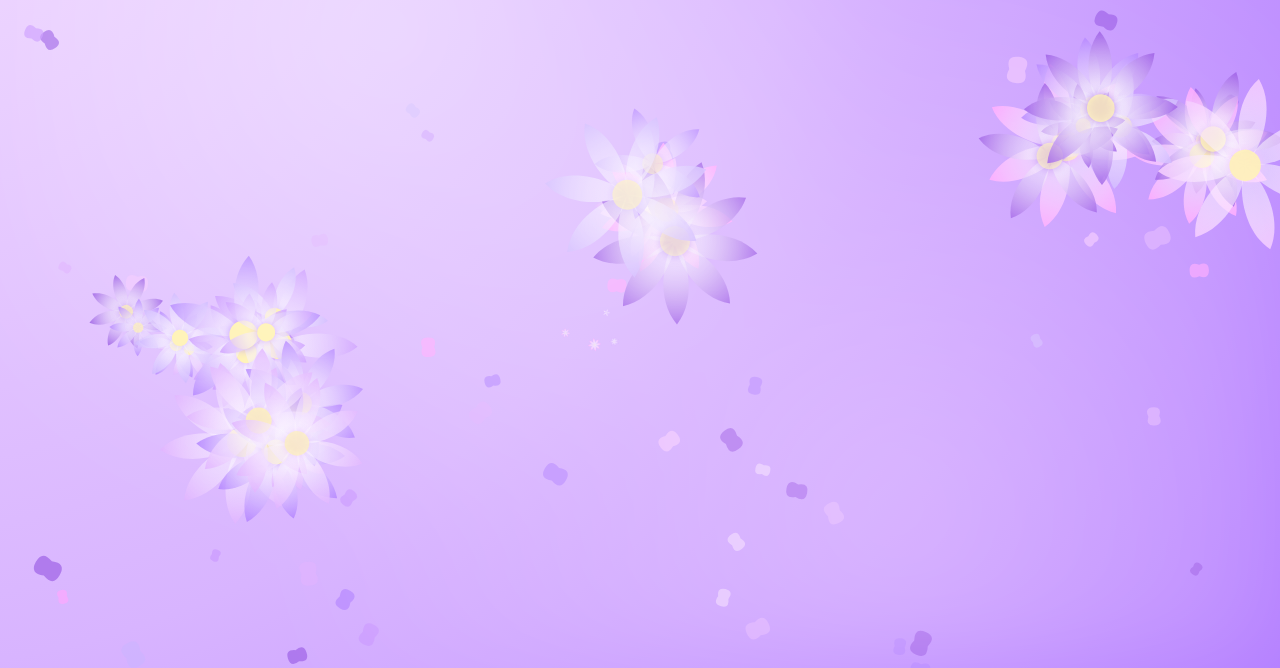
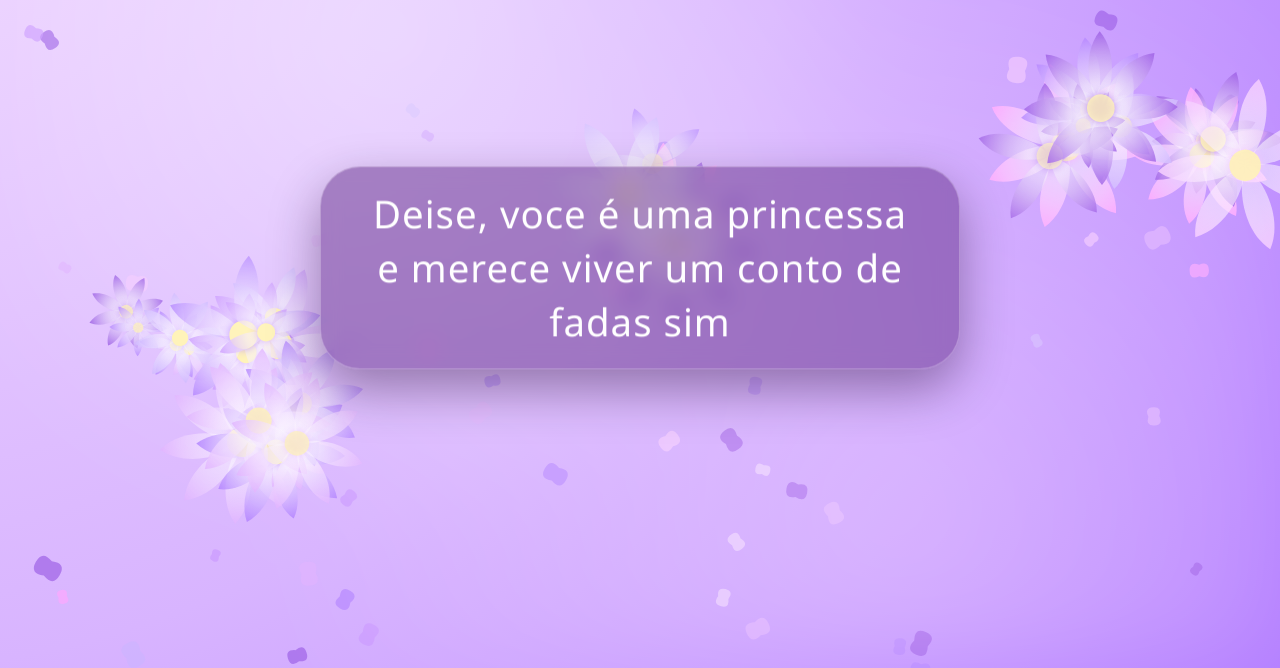
Before and after one commit to iagom63/Deise, a plain HTML site: page index.html in a window 1280 px wide. Shown: the part 132-800 px from the top of the page. Drawn offline with Linux system fonts and the light colour scheme.

Commit message:
Update index.html

```diff
--- a/index.html
+++ b/index.html
@@ -67,6 +67,26 @@
       letter-spacing: 2px;
     }
 
+    .middle-msg {
+      position: absolute;
+      top: 50%;
+      left: 50%;
+      transform: translate(-50%, -50%);
+      padding: 20px 40px;
+      border-radius: 40px;
+      backdrop-filter: blur(10px);
+      background: rgba(83, 27, 122, 0.45);
+      border: 1px solid rgba(255, 255, 255, 0.25);
+      box-shadow: 0 20px 50px rgba(31, 0, 44, 0.4);
+      text-align: center;
+      font-size: clamp(1.2rem, 3vw, 2.4rem);
+      font-weight: 500;
+      letter-spacing: 1px;
+      max-width: min(80vw, 640px);
+      line-height: 1.4;
+      z-index: 2;
+    }
+
     @keyframes aurora {
       0% { background-position: 0% 50%; }
       50% { background-position: 100% 50%; }
@@ -83,6 +103,7 @@
   <div class="msg">
     <span>Flores infinitas para você 🌷</span>
   </div>
+  <div class="middle-msg">Deise, voce é uma princessa e merece viver um conto de fadas sim</div>
   <canvas id="flores"></canvas>
   <script>
     const canvas = document.getElementById('flores');
```
